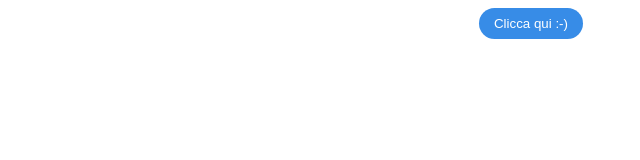
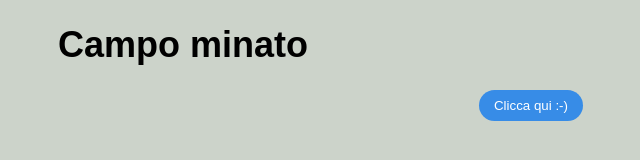
Before and after one commit to fabiomazzilli85/js-campominato-dom, a plain HTML site: page index.html in a window 1280 px wide. Shown: the whole page, without its empty margins (457-1097 px from the left). Drawn offline with Linux system fonts and the light colour scheme.

Commit message:
Aggiunto titolo in h1 e regola css (text-align center e font arial). Impostato Backgroun color al Body.

```diff
--- a/app.css
+++ b/app.css
@@ -1,3 +1,13 @@
+body {
+    font-family: Arial, Helvetica, sans-serif;
+    font-size: 18px;
+    background-color: #CCD3CA;
+}
+
+h1 {
+    text-align: center;
+}
+
 .container {
     max-width: 800px;
     margin: 0 auto;
--- a/index.html
+++ b/index.html
@@ -7,6 +7,7 @@
     <title>Document</title>
 </head>
 <body>
+    <h1>Campo minato</h1>
     <div class="container">
         <!-- <div id="hide" class="d-none box padding-box">
             <div class="item">1</div>
```
